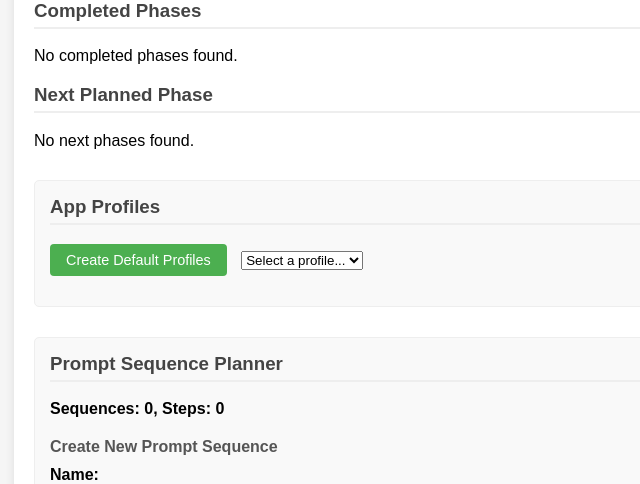
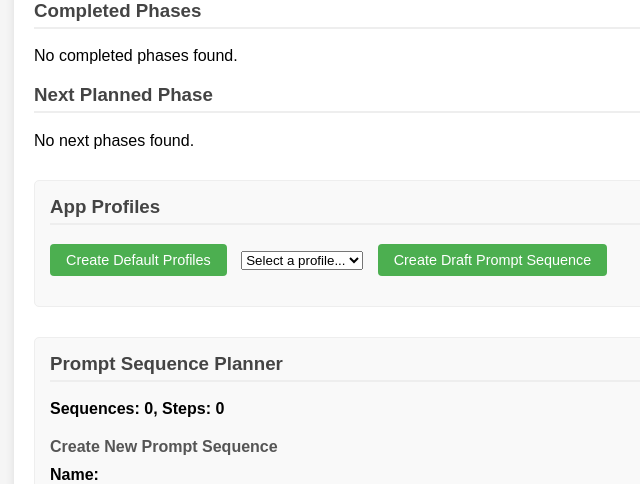
Before and after one commit to svend-blip/DPMtF-WebUI, a FastAPI app: page / in a window 1280 px wide. Shown: the part 520-1004 px from the top of the page, without its empty margins (6-646 px from the left). Run offline with FastAPI, Linux system fonts and the light colour scheme; data that the repository does not hold is empty.

Commit message:
Add app profile draft prompt sequence

```diff
--- a/app.py
+++ b/app.py
@@ -680,6 +680,96 @@ async def get_phase_status():
         "planned": planned
     }
 
+@app.post("/api/app-profiles/{profile_id}/draft-prompt-sequence")
+async def create_draft_prompt_sequence(profile_id: int):
+    conn = sqlite3.connect(DB_PATH)
+    cursor = conn.cursor()
+
+    # Check if profile exists
+    cursor.execute("SELECT id, name FROM app_profiles WHERE id = ?", (profile_id,))
+    profile = cursor.fetchone()
+    if not profile:
+        conn.close()
+        raise HTTPException(status_code=404, detail="App profile not found")
+
+    profile_name = profile[1]
+
+    # Get panels included in this profile
+    cursor.execute("""
+        SELECT fp.panel_key, fp.panel_title
+        FROM frontend_panels fp
+        JOIN app_profile_panels appp ON fp.id = appp.panel_id
+        WHERE appp.profile_id = ?
+        ORDER BY fp.sort_order
+    """, (profile_id,))
+
+    included_panels = cursor.fetchall()
+
+    # Create new prompt sequence
+    sequence_name = f"Draft from {profile_name}"
+    sequence_goal = f"Create a new WebUI app draft from selected panels in {profile_name}."
+
+    cursor.execute("""
+        INSERT INTO prompt_sequences (name, goal, status)
+        VALUES (?, ?, 'planned')
+    """, (sequence_name, sequence_goal))
+
+    sequence_id = cursor.lastrowid
+
+    # Define draft steps
+    draft_steps = [
+        {
+            "step_title": "Create project skeleton",
+            "target_layer": "skeleton",
+            "prompt_text": "Create only the basic FastAPI project skeleton for the new app. Do not implement panel functionality yet."
+        },
+        {
+            "step_title": "Add selected frontend panel placeholders",
+            "target_layer": "frontend",
+            "prompt_text": f"Add static placeholder sections for the selected app profile panels. Do not implement backend actions yet. Included panels: {', '.join([f'{p[0]} ({p[1]})' for p in included_panels]) if included_panels else 'None'}"
+        },
+        {
+            "step_title": "Add basic CSS layout",
+            "target_layer": "css",
+            "prompt_text": "Add minimal CSS layout for the selected panels. Do not redesign beyond the selected structure."
+        },
+        {
+            "step_title": "Add health endpoint",
+            "target_layer": "backend",
+            "prompt_text": "Add a simple /api/health endpoint for the new app."
+        },
+        {
+            "step_title": "Add basic verification",
+            "target_layer": "tests",
+            "prompt_text": "Add basic verification commands or tests for app startup and health endpoint."
+        },
+        {
+            "step_title": "Update project documentation",
+            "target_layer": "docs",
+            "prompt_text": "Update README or project documentation with install, start, and verification commands."
+        }
+    ]
+
+    # Create steps for the sequence
+    created_steps_count = 0
+    for i, step in enumerate(draft_steps):
+        step_number = i + 1
+        cursor.execute("""
+            INSERT INTO prompt_sequence_steps (sequence_id, step_number, step_title, target_layer, status, prompt_text)
+            VALUES (?, ?, ?, ?, 'planned', ?)
+        """, (sequence_id, step_number, step["step_title"], step["target_layer"], step["prompt_text"]))
+        created_steps_count += 1
+
+    conn.commit()
+    conn.close()
+
+    return {
+        "status": "success",
+        "profile_id": profile_id,
+        "sequence_id": sequence_id,
+        "created_steps_count": created_steps_count
+    }
+
 if __name__ == "__main__":
     import uvicorn
     uvicorn.run(app, host="0.0.0.0", port=9130)
--- a/templates/index.html
+++ b/templates/index.html
@@ -60,6 +60,8 @@
                 <select id="profile-selector" onchange="loadProfilePanels()">
                     <option value="">Select a profile...</option>
                 </select>
+                <button id="create-draft-sequence-btn" onclick="createDraftPromptSequence()" style="margin-left: 10px;">Create Draft Prompt Sequence</button>
+                <span id="draft-sequence-status" style="margin-left: 10px; font-size: 0.8em;"></span>
             </div>
             <div id="app-profiles-error" class="error-message" style="display: none;"></div>
             <div id="profile-panels-container">
@@ -1001,6 +1003,63 @@
             });
         }
 
+        // Create draft prompt sequence
+        function createDraftPromptSequence() {
+            const profileId = document.getElementById('profile-selector').value;
+            const statusElement = document.getElementById('draft-sequence-status');
+            const btn = document.getElementById('create-draft-sequence-btn');
+
+            if (!profileId) {
+                alert('Please select an app profile first');
+                return;
+            }
+
+            // Show loading state
+            btn.textContent = 'Creating. ..';
+            btn.disabled = true;
+            statusElement.textContent = 'Creating draft sequence...';
+            statusElement.style.color = '#666';
+
+            fetch(`/api/app-profiles/${profileId}/draft-prompt-sequence`, {
+                method: 'POST',
+                headers: {
+                    'Content-Type': 'application/json',
+                }
+            })
+            .then(response => {
+                if (!response.ok) {
+                    throw new Error('Network response was not ok');
+                }
+                return response.json();
+            })
+            .then(data => {
+                btn.textContent = 'Create Draft Prompt Sequence';
+                btn.disabled = false;
+                statusElement.textContent = `Created sequence ${data.sequence_id} with ${data.created_steps_count} steps`;
+                statusElement.style.color = 'green';
+
+                // Clear status after 5 seconds
+                setTimeout(() => {
+                    statusElement.textContent = '';
+                }, 5000);
+
+                // Refresh prompt sequences to show the new sequence
+                loadPromptSequences();
+            })
+            .catch(error => {
+                console.error('Error creating draft prompt sequence:', error);
+                btn.textContent = 'Create Draft Prompt Sequence';
+                btn.disabled = false;
+                statusElement.textContent = 'Error creating draft sequence';
+                statusElement.style.color = 'red';
+
+                // Clear status after 5 seconds
+                setTimeout(() => {
+                    statusElement.textContent = '';
+                }, 5000);
+            });
+        }
+
         // Load initial data
         loadPanels();
         loadAppProfiles();
```
